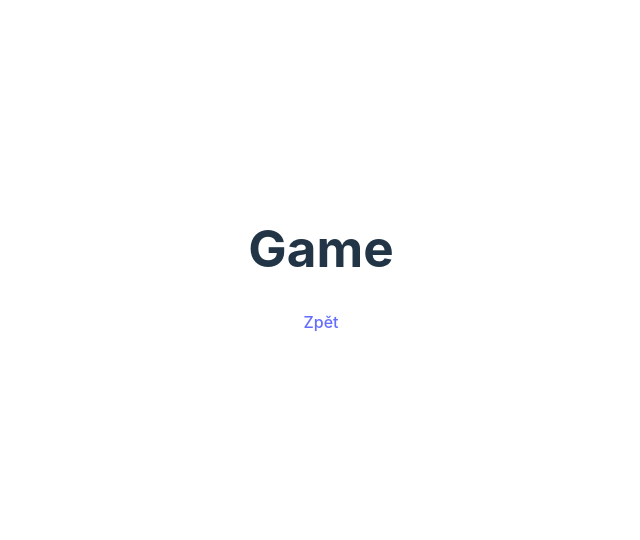
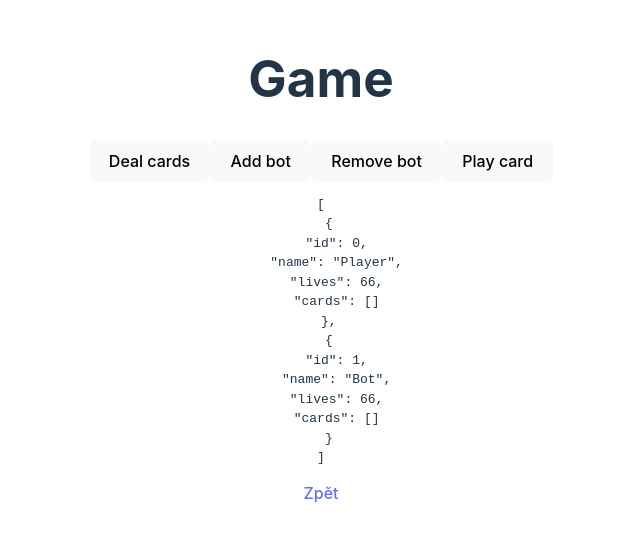
Before and after one commit to pslib-cz/2023-p3a-mpa-react-project-RadekJanecek, a React (Vite) app in the folder 6bere/: page /game in a window 1280 px wide. Shown: the part 140-680 px from the top of the page, without its empty margins (319-959 px from the left). Built offline with nearby package versions, Linux system fonts and the light colour scheme.

Commit message:
updated provider

```diff
--- a/6bere/src/components/Game.tsx
+++ b/6bere/src/components/Game.tsx
@@ -1,11 +1,19 @@
 import { Link } from 'react-router-dom';
 import styles from './Game.module.css';
+import { useContext } from 'react';
+import { Context } from '../providers/ContextProvider.tsx';
 
 export const Game = () => {
+  const context = useContext(Context);
   return (
     <div>
       <h1>Game</h1>
       <div>
+        <button onClick={() => {context.dispatch({type: 'DEAL_CARDS'}); console.log(context)}}>Deal cards</button>
+        <button onClick={() => {context.dispatch({type: 'ADD_BOT'}); console.log(context)}}>Add bot</button>
+        <button onClick={() => {context.dispatch({type: 'REMOVE_BOT'}); console.log(context)}}>Remove bot</button>
+        <button onClick={() => {context.dispatch({type: 'PLAY_CARD', playerId: 1, cardId: 1}); console.log(context)}}>Play card</button>
+        <pre>{JSON.stringify(context.state.players, null, 2)}</pre>
         <Link to="/">Zpět</Link>
       </div>
     </div>
--- /dev/null
+++ b/6bere/src/data/cards.ts
@@ -0,0 +1,420 @@
+import { CardType } from "../providers/ContextProvider"
+
+export const cards: CardType[] = [
+    {
+        id: 1,
+        lives: 1
+    },
+    {
+        id: 2,
+        lives: 1
+    },
+    {
+        id: 3,
+        lives: 1
+    },
+    {
+        id: 4,
+        lives: 1
+    },
+    {
+        id: 5,
+        lives: 1
+    },
+    {
+        id: 6,
+        lives: 1
+    },
+    {
+        id: 7,
+        lives: 1
+    },
+    {
+        id: 8,
+        lives: 1
+    },
+    {
+        id: 9,
+        lives: 1
+    },
+    {
+        id: 10,
+        lives: 3
+    },
+    {
+        id: 11,
+        lives: 5
+    },
+    {
+        id: 12,
+        lives: 1
+    },
+    {
+        id: 13,
+        lives: 1
+    },
+    {
+        id: 14,
+        lives: 1
+    },
+    {
+        id: 15,
+        lives: 2
+    },
+    {
+        id: 16,
+        lives: 1
+    },
+    {
+        id: 17,
+        lives: 1
+    },
+    {
+        id: 18,
+        lives: 1
+    },
+    {
+        id: 19,
+        lives: 1
+    },
+    {
+        id: 20,
+        lives: 3
+    },
+    {
+        id: 21,
+        lives: 1
+    },
+    {
+        id: 22,
+        lives: 5
+    },
+    {
+        id: 23,
+        lives: 1
+    },
+    {
+        id: 24,
+        lives: 1
+    },
+    {
+        id: 25,
+        lives: 2
+    },
+    {
+        id: 26,
+        lives: 1
+    },
+    {
+        id: 27,
+        lives: 1
+    },
+    {
+        id: 28,
+        lives: 1
+    },
+    {
+        id: 29,
+        lives: 1
+    },
+    {
+        id: 30,
+        lives: 3
+    },
+    {
+        id: 31,
+        lives: 1
+    },
+    {
+        id: 32,
+        lives: 1
+    },
+    {
+        id: 33,
+        lives: 5
+    },
+    {
+        id: 34,
+        lives: 1
+    },
+    {
+        id: 35,
+        lives: 2
+    },
+    {
+        id: 36,
+        lives: 1
+    },
+    {
+        id: 37,
+        lives: 1
+    },
+    {
+        id: 38,
+        lives: 1
+    },
+    {
+        id: 39,
+        lives: 1
+    },
+    {
+        id: 40,
+        lives: 3
+    },
+    {
+        id: 41,
+        lives: 1
+    },
+    {
+        id: 42,
+        lives: 1
+    },
+    {
+        id: 43,
+        lives: 1
+    },
+    {
+        id: 44,
+        lives: 5
+    },
+    {
+        id: 45,
+        lives: 2
+    },
+    {
+        id: 46,
+        lives: 1
+    },
+    {
+        id: 47,
+        lives: 1
+    },
+    {
+        id: 48,
+        lives: 1
+    },
+    {
+        id: 49,
+        lives: 1
+    },
+    {
+        id: 50,
+        lives: 3
+    },
+    {
+        id: 51,
+        lives: 1
+    },
+    {
+        id: 52,
+        lives: 1
+    },
+    {
+        id: 53,
+        lives: 1
+    },
+    {
+        id: 54,
+        lives: 1
+    },
+    {
+        id: 55,
+        lives: 7
+    },
+    {
+        id: 56,
+        lives: 1
+    },
+    {
+        id: 57,
+        lives: 1
+    },
+    {
+        id: 58,
+        lives: 1
+    },
+    {
+        id: 59,
+        lives: 1
+    },
+    {
+        id: 60,
+        lives: 3
+    },
+    {
+        id: 61,
+        lives: 1
+    },
+    {
+        id: 62,
+        lives: 1
+    },
+    {
+        id: 63,
+        lives: 1
+    },
+    {
+        id: 64,
+        lives: 1
+    },
+    {
+        id: 65,
+        lives: 2
+    },
+    {
+        id: 66,
+        lives: 5
+    },
+    {
+        id: 67,
+        lives: 1
+    },
+    {
+        id: 68,
+        lives: 1
+    },
+    {
+        id: 69,
+        lives: 1
+    },
+    {
+        id: 70,
+        lives: 3
+    },
+    {
+        id: 71,
+        lives: 1
+    },
+    {
+        id: 72,
+        lives: 1
+    },
+    {
+        id: 73,
+        lives: 1
+    },
+    {
+        id: 74,
+        lives: 1
+    },
+    {
+        id: 75,
+        lives: 2
+    },
+    {
+        id: 76,
+        lives: 1
+    },
+    {
+        id: 77,
+        lives: 5
+    },
+    {
+        id: 78,
+        lives: 1
+    },
+    {
+        id: 79,
+        lives: 1
+    },
+    {
+        id: 80,
+        lives: 3
+    },
+    {
+        id: 81,
+        lives: 1
+    },
+    {
+        id: 82,
+        lives: 1
+    },
+    {
+        id: 83,
+        lives: 1
+    },
+    {
+        id: 84,
+        lives: 1
+    },
+    {
+        id: 85,
+        lives: 2
+    },
+    {
+        id: 86,
+        lives: 1
+    },
+    {
+        id: 87,
+        lives: 1
+    },
+    {
+        id: 88,
+        lives: 5
+    },
+    {
+        id: 89,
+        lives: 1
+    },
+    {
+        id: 90,
+        lives: 3
+    },
+    {
+        id: 91,
+        lives: 1
+    },
+    {
+        id: 92,
+        lives: 1
+    },
+    {
+        id: 93,
+        lives: 1
+    },
+    {
+        id: 94,
+        lives: 1
+    },
+    {
+        id: 95,
+        lives: 2
+    },
+    {
+        id: 96,
+        lives: 1
+    },
+    {
+        id: 97,
+        lives: 1
+    },
+    {
+        id: 98,
+        lives: 1
+    },
+    {
+        id: 99,
+        lives: 5
+    },
+    {
+        id: 100,
+        lives: 3
+    },
+    {
+        id: 101,
+        lives: 1
+    },
+    {
+        id: 102,
+        lives: 1
+    },
+    {
+        id: 103,
+        lives: 1
+    },
+    {
+        id: 104,
+        lives: 1
+    }
+]
--- a/6bere/src/providers/ContextProvider.tsx
+++ b/6bere/src/providers/ContextProvider.tsx
@@ -1,39 +1,98 @@
-import { PropsWithChildren, createContext, useState } from "react";
+import { PropsWithChildren, createContext, useReducer, useState } from "react";
 import React from "react";
+import { cards } from "../data/cards";
 
 export type PlayersType = {
     id: number;
     name: string;
     lives: number;
+    cards: CardType[];
 }
 
 export type CardType = {
     id: number;
-    value: number;
     lives: number;
 }
 
-export type CardsType = CardType[];
+type Action =
+    { type: 'DEAL_CARDS' }
+  | { type: 'PLAY_CARD'; playerId: number; cardId: number }
+  | { type: 'GET_COWS'; playerId: number; cardId: number; CardLives: number }
+  | { type: 'ADD_BOT' }
+  | { type: 'REMOVE_BOT' }
 
-type PlayerContextType = {
-    players: PlayersType;
-    updatePlayers: (newPlayers: PlayersType) => void;
+type GameState = {
+    deck: CardType[];
+    players: PlayersType[];
+    centerCards: CardType[];
+};
+
+interface IContext {
+    state: GameState;
+    dispatch: (action: Action) => void;
 }
 
-export const Context = createContext<PlayerContextType>({
-    players: { id: 1, name: 'player', lives: 66 },
-    updatePlayers: () => {}
-});
+const shuffle = (deck: CardType[]): CardType[] => {
+    for (let i = deck.length - 1; i > 0; i--) {
+        const j = Math.floor(Math.random() * (i + 1));
+        [deck[i], deck[j]] = [deck[j], deck[i]];
+    }
+    return deck;
+};
+
+export const Context = createContext<IContext>({} as IContext);
+
+const initialState: GameState = {
+    deck: cards,
+    players: [
+        { id: 0, name: 'Player', lives: 66, cards: [] },
+        { id: 1, name: 'Bot', lives: 66, cards: [] }
+    ],
+    centerCards: []
+};
+
+const gameReducer = (state: GameState, action: Action): GameState => {
+        const newState: GameState = JSON.parse(JSON.stringify(state));
+        switch (action.type) {
+            case 'DEAL_CARDS': {
+                shuffle(newState.deck);
+                newState.players.forEach((player) => {
+                    player.cards = newState.deck.splice(0, 10);
+                });
+                newState.centerCards = newState.deck.splice(0, 4);
+                return newState;
+            }
+            case 'PLAY_CARD': {
+                newState.players[action.playerId].cards.splice(action.cardId, 1);
+                return newState;
+            }
+            case 'GET_COWS': {
+                newState.players[action.playerId].lives -= newState.deck[action.cardId].lives;
+                return newState;
+            }
+            case 'ADD_BOT': {
+                if (newState.players.length < 10) {
+                    newState.players.push({id: newState.players.length, name: 'Bot' + newState.players.length, lives: 66, cards: []});
+                return newState;
+                }
+                return newState;
+            }
+            case 'REMOVE_BOT': {
+                if (newState.players.length > 2) {
+                    newState.players.splice(newState.players.length - 1, 1);
+                    return newState;
+                }
+                return newState;
+            }
+        }
+        return newState;
+};
 
 const ContextProvider: React.FC<PropsWithChildren> = ({ children }) => {
-    const [players, setPlayers] = useState<PlayersType>({ id: 1, name: 'player', lives: 66 });
-
-    const updatePlayers = (newPlayers: PlayersType) => {
-        setPlayers({...players, ...newPlayers});
-    }
+    const [state, dispatch] = useReducer(gameReducer, initialState);
 
     return (
-        <Context.Provider value={{ players, updatePlayers }}>
+        <Context.Provider value={{ state, dispatch }}>
             {children}
         </Context.Provider>
     )
```
